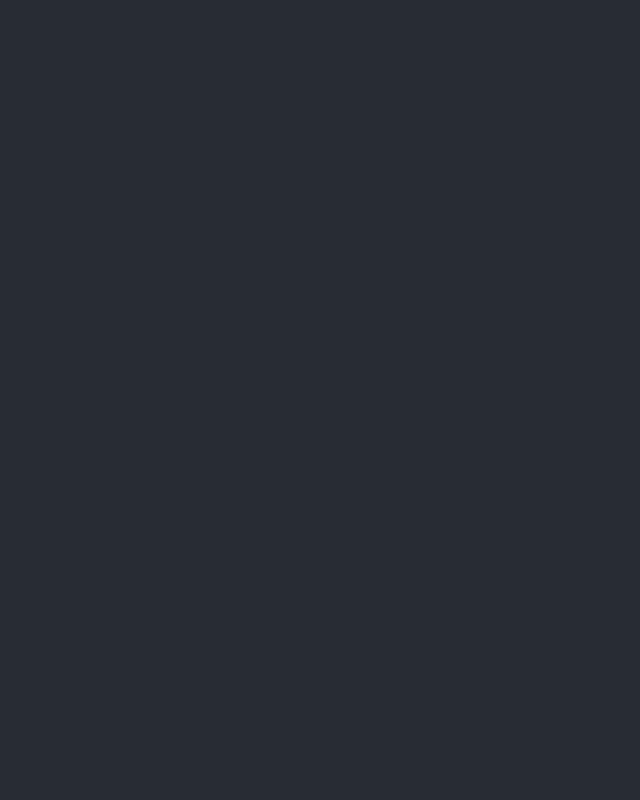
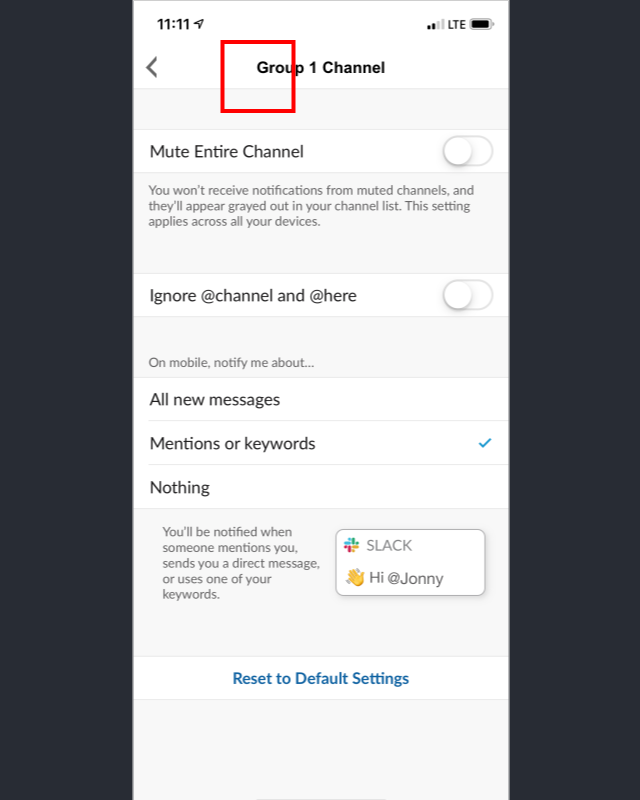
Before and after one commit to makicoding/New-Slack-Prototype, a React (Create React App) app: page /page2 in a window 1280 px wide. Shown: the whole page, without its empty margins (319-959 px from the left). Built offline with nearby package versions, Linux system fonts and the light colour scheme.

Commit message:
page2 added to React Router

```diff
--- a/src/App.js
+++ b/src/App.js
@@ -12,7 +12,7 @@ function App() {
       <div>
         <Switch>
           <Route exact path="/" component={page1} />
-          {/* <Route exact path="/page2" component={page2} /> */}
+          <Route exact path="/page2" component={page2} />
           {/* <Route exact path="/MainMenu" component={MainMenu} />
           <Route exact path="/CalorieEntry" component={CalorieEntry} />
           <Route exact path="/CalorieEntryEdit" component={CalorieEntryEdit} /> */}
```
